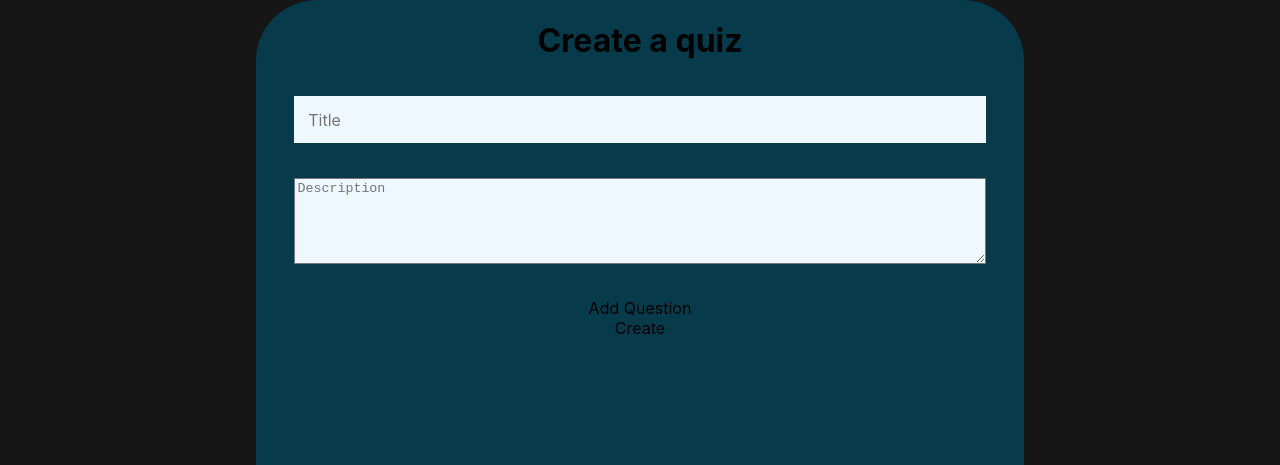
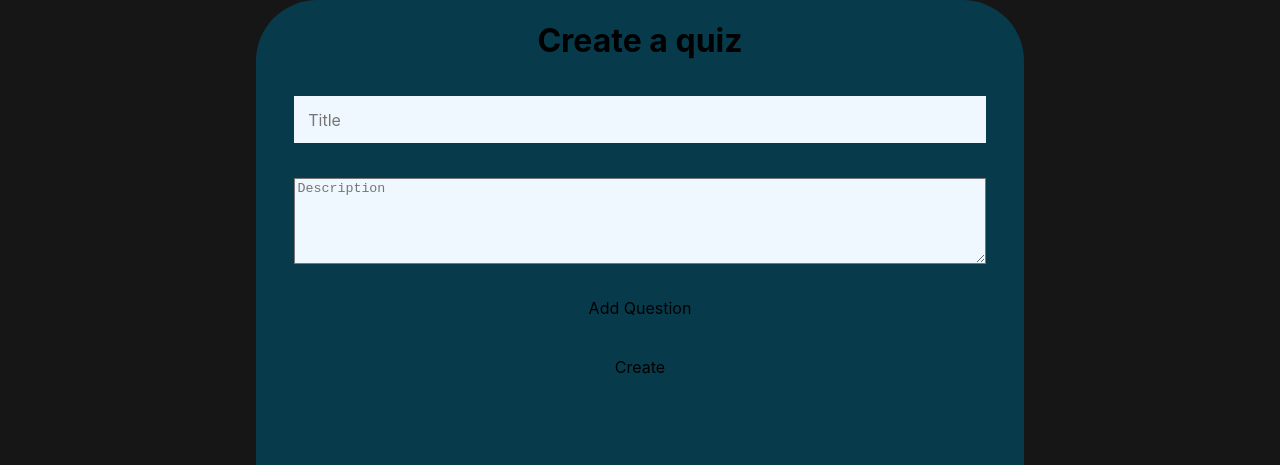
Before and after one commit to avengingtooth/quiz-me-quiz-you_frontend, a React (Create React App) app in the folder quiz-me-quiz-you/: page /quiz/create in a window 1280 px wide. Shown: the part 128-593 px from the top of the page. Built offline with nearby package versions, Linux system fonts and the light colour scheme.

Commit message:
redirect on submition

```diff
--- a/quiz-me-quiz-you/src/components/QuizEditor.jsx
+++ b/quiz-me-quiz-you/src/components/QuizEditor.jsx
@@ -2,6 +2,8 @@ import { useState } from "react"
 
 function handleSubmit(e){
     e.preventDefault()
+    // send data to backedn to create quiz
+    window.location.href = '/quiz/all'
 }
 
 function addAnswer(questions, qInd, emptyAnswer){
@@ -50,6 +52,7 @@ function QuizEditor(props){
     return(
         <div className="editor" onSubmit={e => handleSubmit(e)}>
             <form action="">
+                <div>
                     {/* quiz title */}
                     <input className="title" type="text" placeholder='Title' value={title} onChange={event => setTitle(event.target.value)}/>
                     {/* quiz description */}
@@ -84,7 +87,8 @@ function QuizEditor(props){
                         }
                         <button onClick={() => {updateQuestions([...questions, emptyQuestion])}}>Add Question</button>
                     </div>
-                <button>{props.action}</button>
+                </div>
+                <button className="submitForm">{props.action}</button>
             </form>
         </div>
     )
--- a/quiz-me-quiz-you/src/stylesheets/edit-create.css
+++ b/quiz-me-quiz-you/src/stylesheets/edit-create.css
@@ -15,10 +15,22 @@
     background-color: aliceblue;
 }
 
-.editContainer form{
+.editContainer .editor{
+    display: flex;
+    flex-direction: column;
+    height: 100%;
+    justify-content: space-between;
+}
+
+.editContainer form > div{
     display: flex;
     flex-direction: column;
     padding: 0 5% 5% 5%;
+}
+
+.editContainer form{
+    height: 100%;
+    overflow: scroll;
 }
 
 .editContainer textarea{
@@ -30,3 +42,7 @@
     text-align: left;
     background-color: aliceblue;
 }
+
+.editContainer .submitForm{
+    padding-bottom: 5%;
+}
```
Lines whose indentation alone changed are shown as unchanged.
